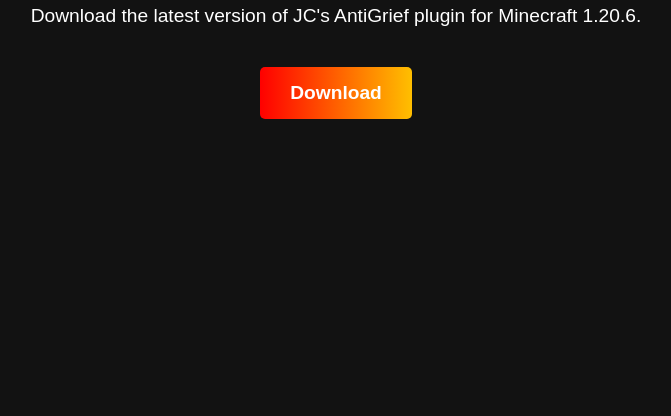
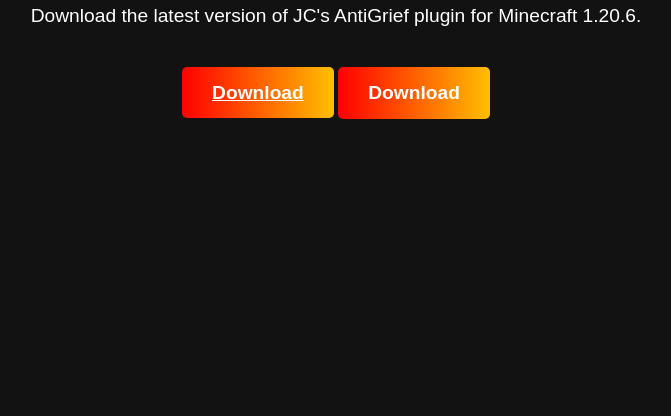
Before and after one commit to JayCarRule/JC-AntiGrief, a plain HTML site: page download.html in a window 1280 px wide. Shown: the part 384-800 px from the top of the page, without its empty margins (304-975 px from the left). Drawn offline with Linux system fonts and the light colour scheme.

Commit message:
Update download.html

```diff
--- a/download.html
+++ b/download.html
@@ -64,6 +64,7 @@
     <div class="container">
         <h1>JC's AntiGrief 1.20.6</h1>
         <p>Download the latest version of JC's AntiGrief plugin for Minecraft 1.20.6.</p>
+        <a href="https://github.com/JayCarRule/JC-AntiGrief/raw/main/JC-CoreProtect.jar" class="download-btn">Download</a>
         <button class="download-btn">Download</button>
     </div>
     <script>
```
